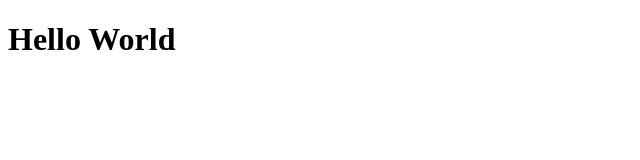
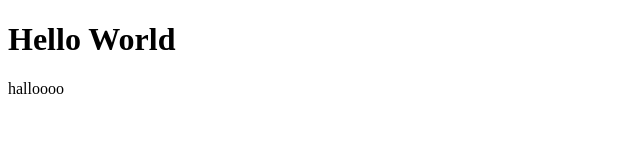
Before and after one commit to Yossi-nordiansah/first-repo, a plain HTML site: page index.html in a window 1280 px wide. Shown: the full height of the page, 0-640 px from the left. Drawn offline with Linux system fonts and the light colour scheme.

Commit message:
Update index.html

```diff
--- a/index.html
+++ b/index.html
@@ -7,5 +7,6 @@
 </head>
 <body>
     <h1>Hello World</h1>
+    <p>halloooo</p>
 </body>
 </html>
```
